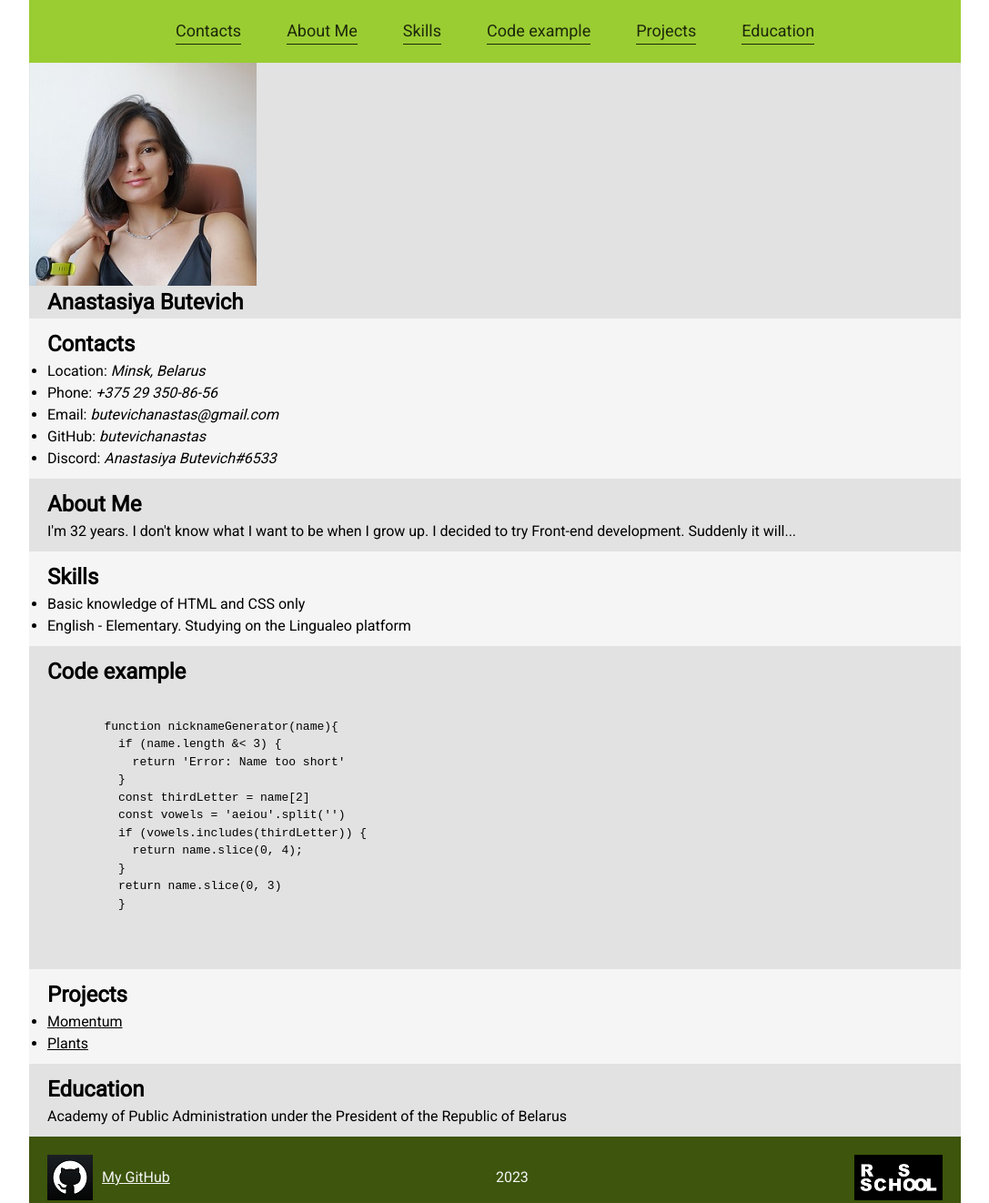
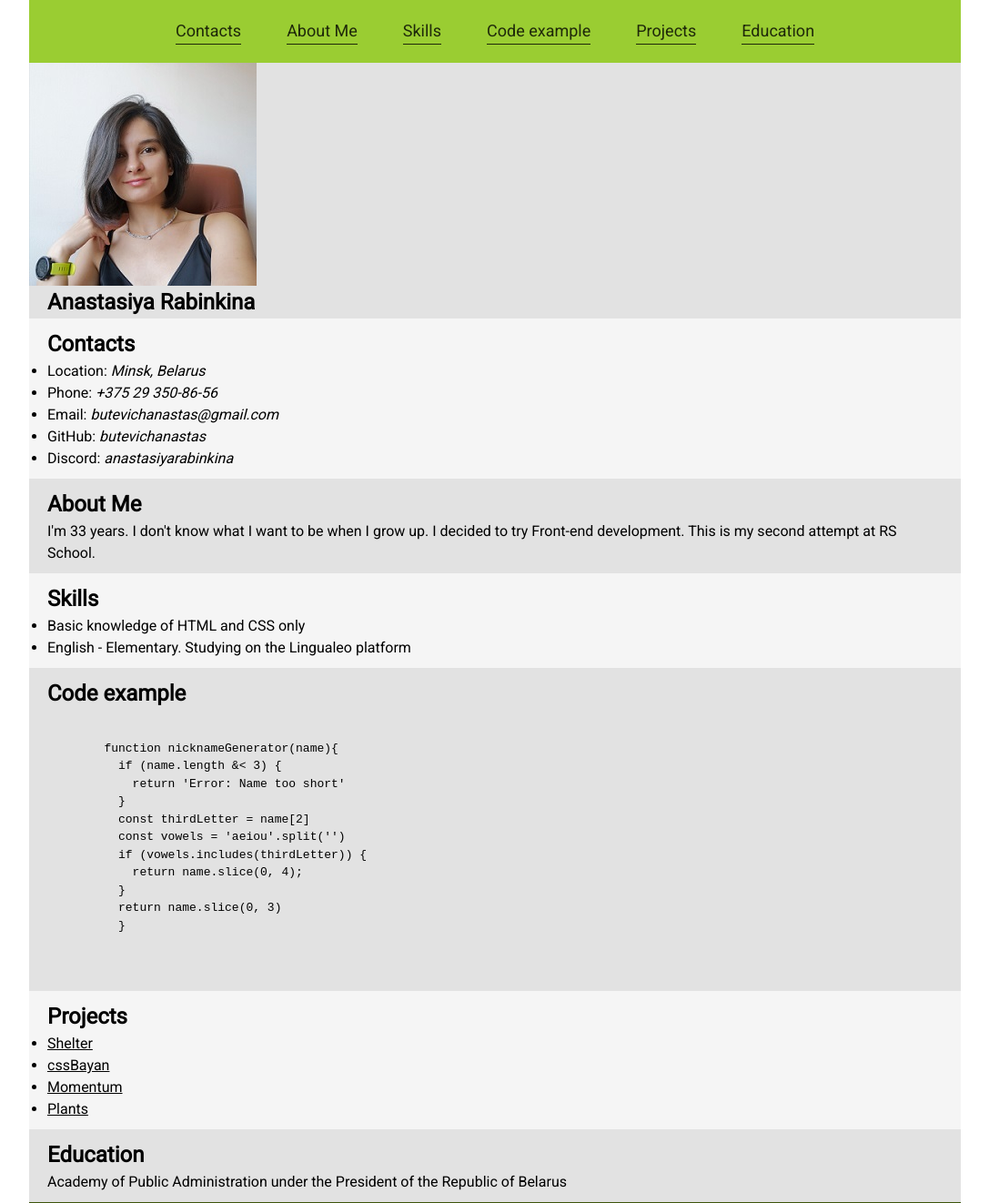
Before and after one commit to butevichanastas/rsschool-cv, a plain HTML site: page index.html in a window 1280 px wide. Shown: the top 1322 px of the page at 91% size, without its empty margins (96-1183 px from the left). Drawn offline with Linux system fonts and the light colour scheme.

Commit message:
feat: updat contacts

```diff
--- a/index.html
+++ b/index.html
@@ -4,7 +4,7 @@
     <meta charset="UTF-8">
     <meta http-equiv="X-UA-Compatible" content="IE=edge">
     <meta name="viewport" content="width=device-width, initial-scale=1.0">
-    <title>Anastasiya Butevich</title>
+    <title>Anastasiya Rabinkina</title>
     <link type="text/css" rel="stylesheet" href="reset.css">
     <link type="text/css" rel="stylesheet" href="style.css">
   </head>
@@ -24,7 +24,7 @@
     <main>
       <section class="top-section">
         <p><img src="image/Photo.jpg" alt="My photo"></p>
-        <h1>Anastasiya Butevich</h1>
+        <h1>Anastasiya Rabinkina</h1>
       </section>
       <section>
       <h2 id="contacts">Contacts</h2>
@@ -33,14 +33,14 @@
         <li>Phone:<span class="contacts"> +375 29 350-86-56</span></li>
         <li>Email:<span class="contacts"> butevichanastas@gmail.com</span></li>
         <li>GitHub:<span class="contacts"> butevichanastas</span></li>
-        <li>Discord:<span class="contacts"> Anastasiya Butevich#6533</span></li>
+        <li>Discord:<span class="contacts"> anastasiyarabinkina</span></li>
       </ul>
     </section>
     <section>
       <h2 id="aboutMe">About Me</h2>
       <p>
-        I'm 32 years. I don't know what I want to be when I grow up. I decided
-        to try Front-end development. Suddenly it will...
+        I'm 33 years. I don't know what I want to be when I grow up. I decided
+        to try Front-end development. This is my second attempt at RS School.
       </p>
     </section>
     <section>
@@ -71,6 +71,8 @@
     <section>
       <h2 id="projects">Projects</h2>
       <ul>
+      <li><a href="https://rolling-scopes-school.github.io/butevichanastas-JSFE2023Q1/shelter/" target="_blank" class="link-project">Shelter</a></li>
+      <li><a href="https://butevichanastas.github.io/cssBayan/" target="_blank" class="link-project">cssBayan</a></li>
       <li><a href="https://relaxed-unicorn-eb3953.netlify.app/" target="_blank" class="link-project">Momentum</a></li>
       <li><a href="https://rolling-scopes-school.github.io/butevichanastas-JSFEPRESCHOOL2022Q4/plants/" target="_blank" class="link-project">Plants</a></li>
     </ul>
```
